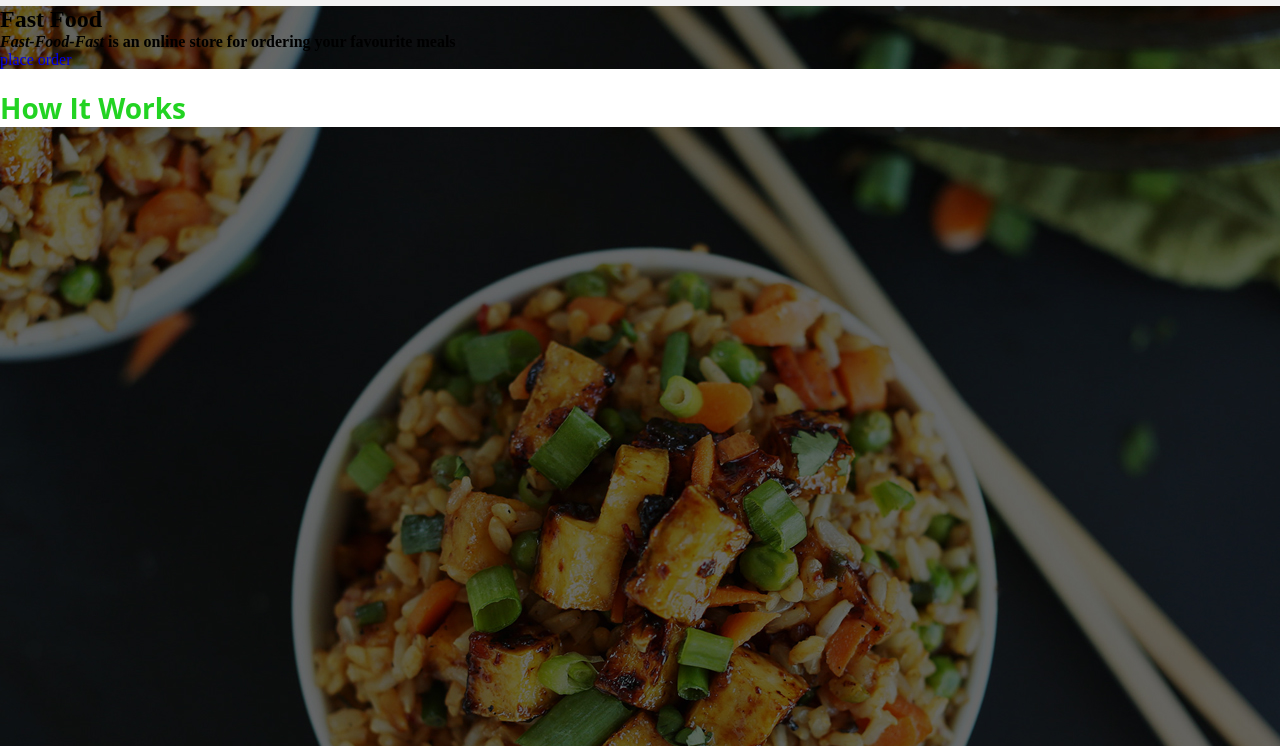
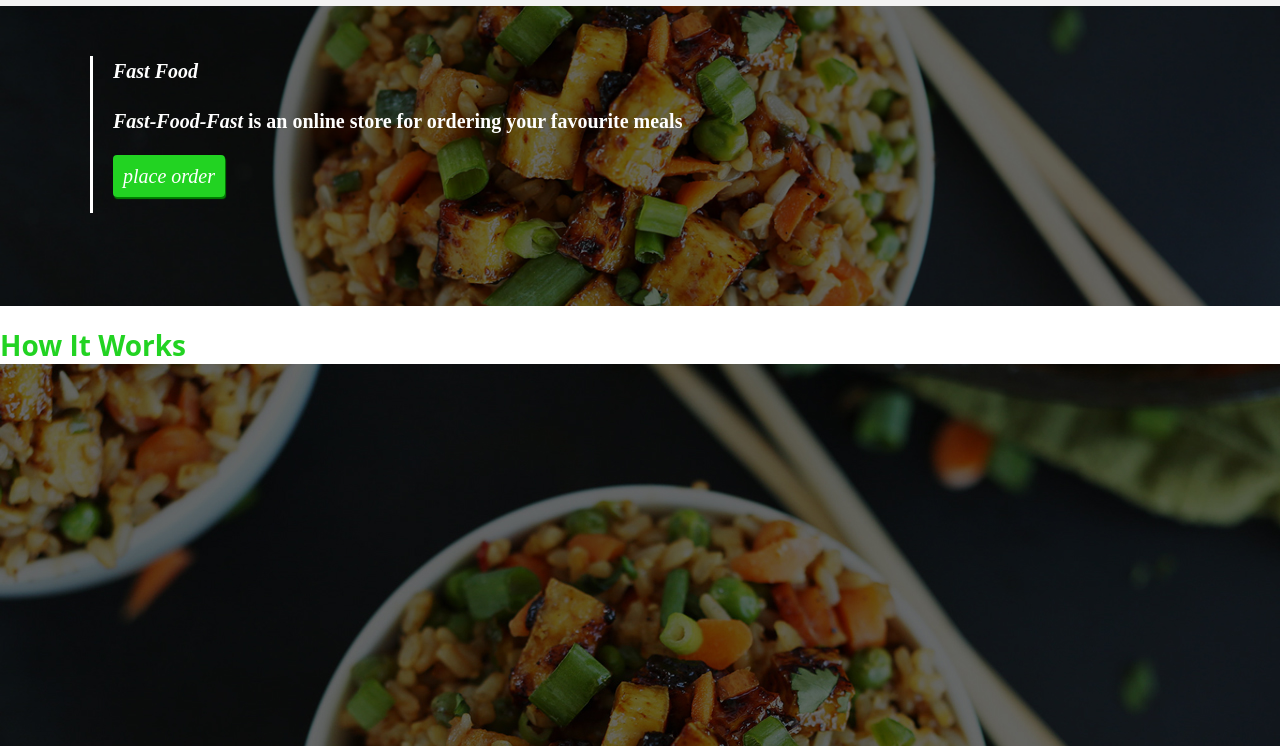
Before and after one commit to akolliy1/FAST-FOOD-FAST, a website: page UI/index.html in a window 1280 px wide. Shown: the part 54-800 px from the top of the page. Drawn offline with Linux system fonts and the light colour scheme.

Commit message:
ui-styling for home page banner

```diff
--- a/UI/assets/css/modules/background.css
+++ b/UI/assets/css/modules/background.css
@@ -10,3 +10,61 @@
     background-size: cover;
     background-repeat: no-repeat;
 }
+
+/*############# ###############*#######################################/
+/* Hero section */
+.hero {
+    width: 100%;
+    grid-area: hero;
+    display: flex;
+    flex-direction: column;
+    height: 300px;
+    background-repeat: no-repeat;
+    background-size: cover;
+    background-position: center center;
+    /* display: block; */
+}
+/* Hero text-content style */
+#hero-content-area {
+    width: 60%;
+    color: white;
+    margin-top: 50px;
+    line-height: 30px;
+    box-sizing: border-box;
+    padding-left: 20px;
+    padding-bottom: 20px;
+    border-left: 3px solid white;
+    animation: 1s hero-animation 0.5s forwards;
+    opacity: 0;
+}
+/* Animate the Hero text-content section to the left */
+@keyframes hero-animation {
+    100% {
+        margin-left: 7vw;
+        opacity: 1;
+    }
+}
+/* decrease section to the right */
+#hero-content-area h1{
+    font-size: 20px;
+    font-style: italic;
+    padding-bottom: 20px;
+}
+#hero-content-area h4{
+    font-size: 20px;
+    padding-bottom: 25px;
+}
+#hero-content-area a{
+    font-size: 20px;
+    padding: 10px;
+    background: rgb(34, 211, 34);
+    color: white;
+    font-style: italic;
+    border-radius: 4px;
+    box-shadow: 1px 2px 1px green
+}
+#hero-content-area a:hover {
+    background: green;
+    box-shadow: 1px 2px 1px rgb(34, 211, 34);
+}
+/* End of Hero styling */
```
